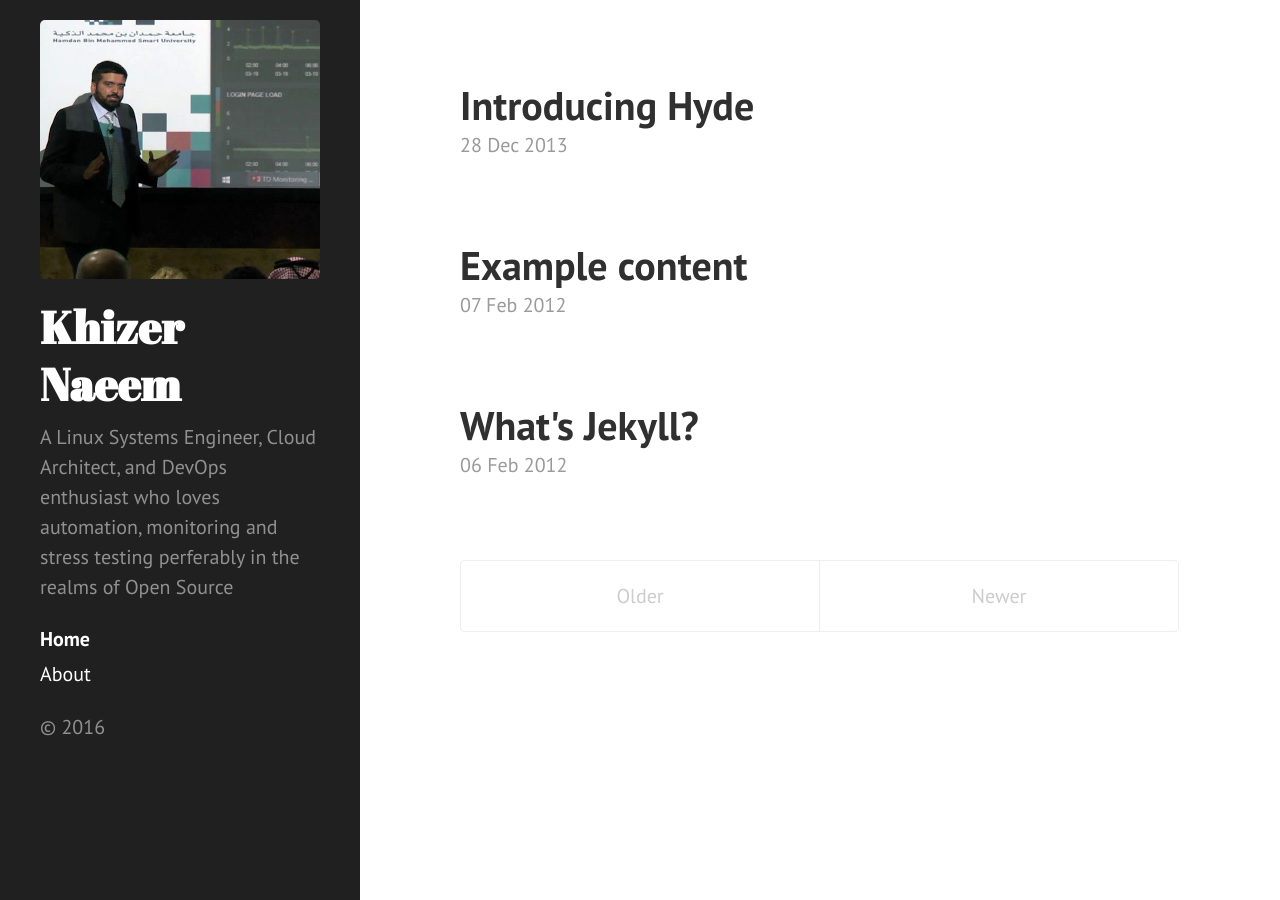
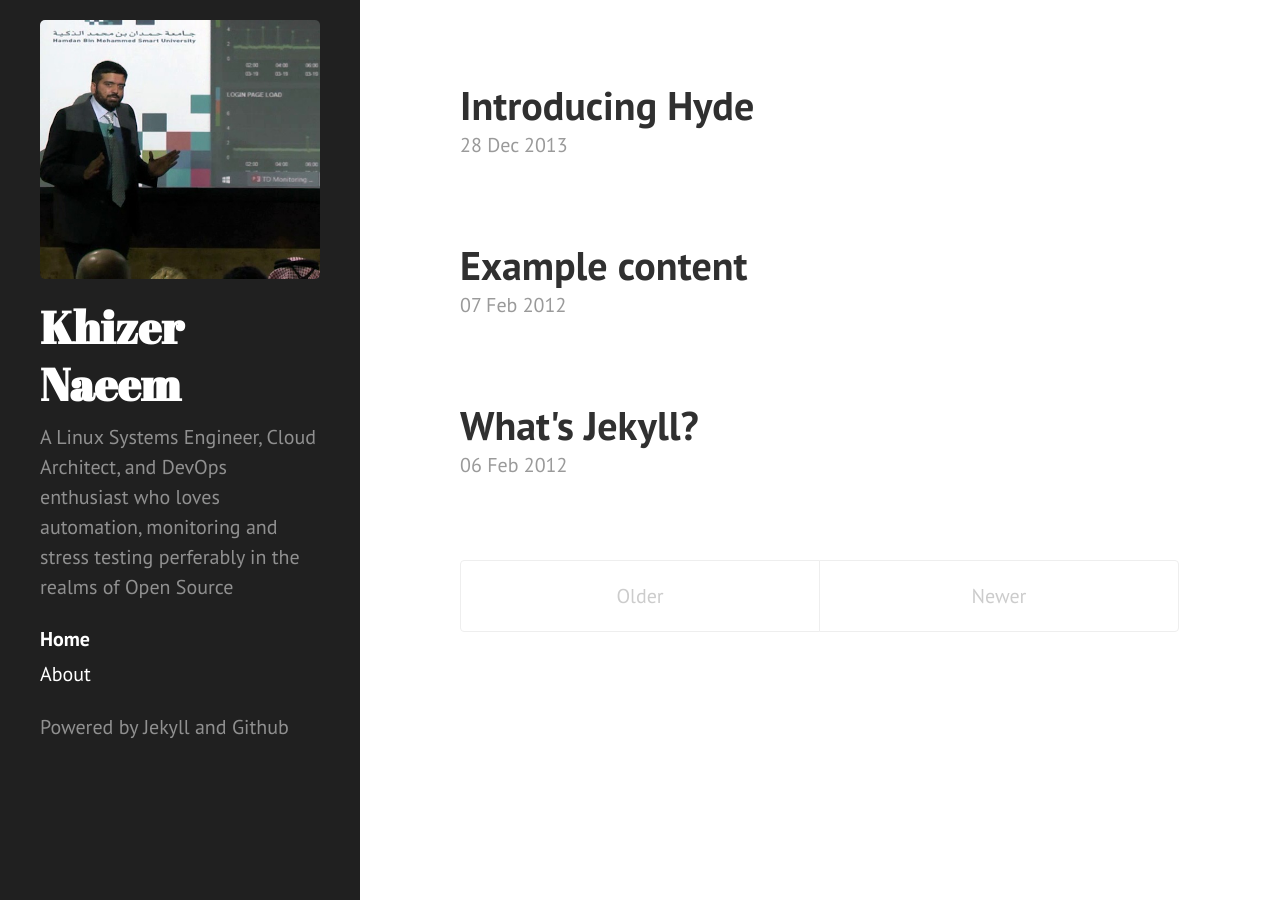
Before and after one commit to kxr/kxr.github.io, a Jekyll site: the page built from index.html, in a window 1280 px wide. Built offline with Jekyll 4.4.1, drawn with Linux system fonts in a browser that asks for light colours; Markdown is read by kramdown in place of the engine named in the settings; the list of posts is cut into pages by our own code.

Commit message:
Sidebar footer

```diff
--- a/_includes/sidebar.html
+++ b/_includes/sidebar.html
@@ -29,6 +29,6 @@
 
     </nav>
 
-    <p>&copy; {{ site.time | date: '%Y' }}</p>
+    <p>Powered by Jekyll and Github</p>
   </div>
 </div>
```
